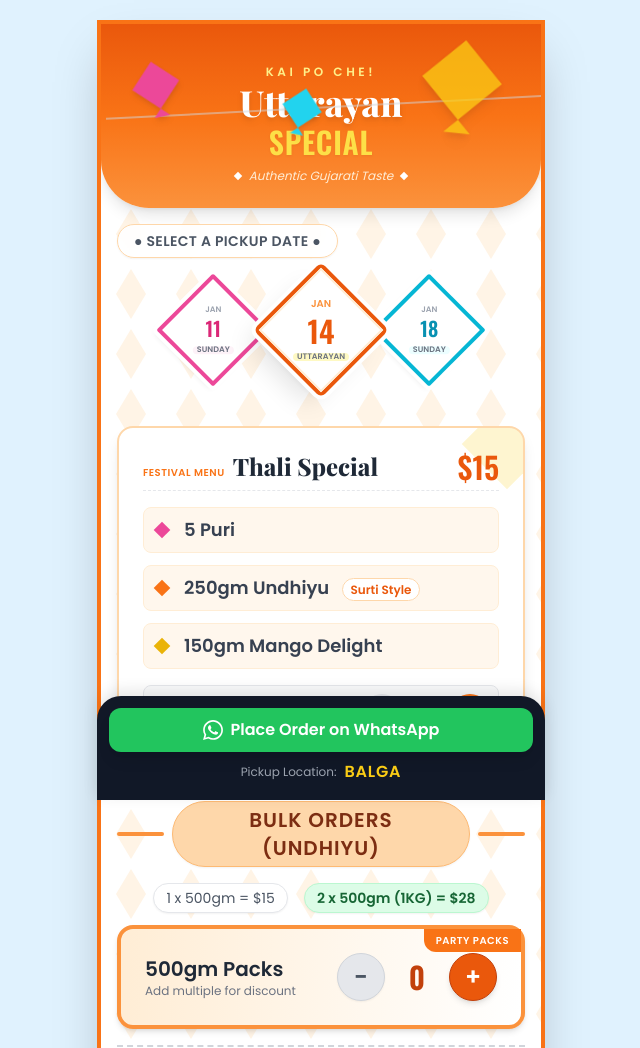
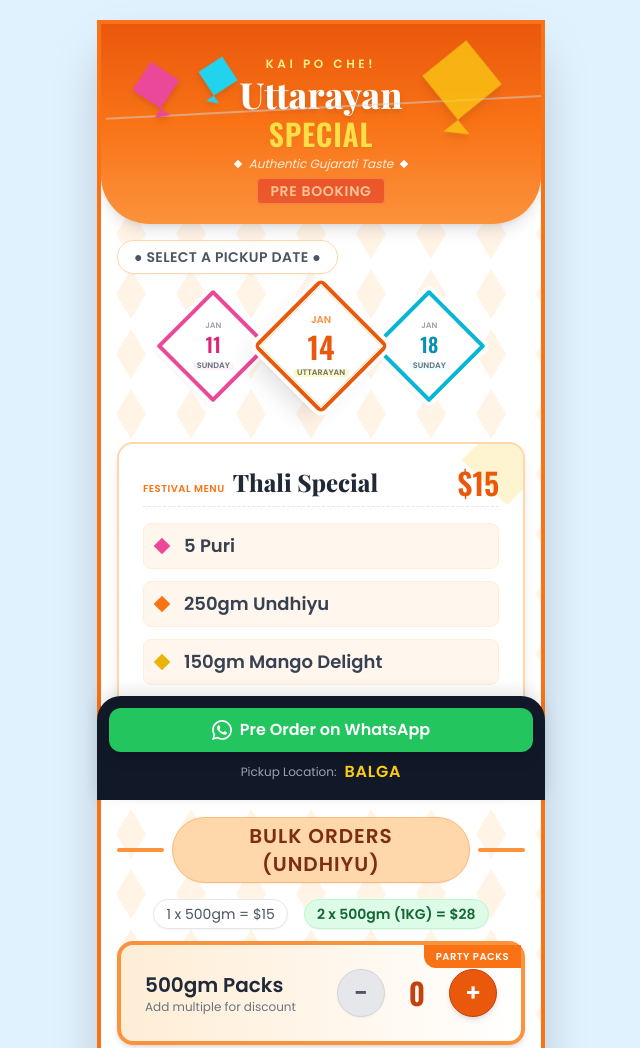
Before and after one commit to nayiishan/UttarayanOrder2026, a plain HTML site: page index.html in a window 1280 px wide. Shown: the top 1048 px of the page, without its empty margins (319-959 px from the left). Drawn offline with nearby package versions, Linux system fonts and the light colour scheme.

Commit message:
Update index.html

```diff
--- a/index.html
+++ b/index.html
@@ -95,7 +95,7 @@
                 </svg>
             </div>
              <!-- Hanging Kite 3 -->
-             <div class="absolute top-16 right-1/2 w-10 h-14" style="animation-duration: 5s;">
+             <div class="absolute top-8 left-24 w-10 h-14" style="animation-duration: 5s;">
                 <svg viewBox="0 0 24 30" fill="currentColor" class="text-cyan-400 drop-shadow-md transform rotate-12">
                    <path d="M12 0 L24 12 L12 24 L0 12 Z" />
                    <path d="M12 24 L8 28 L16 28 Z" fill="currentColor"/>
@@ -104,14 +104,17 @@
         </div>
 
         <!-- Header (Made Smaller) -->
-        <div class="bg-gradient-to-b from-orange-600 via-orange-500 to-orange-400 text-white p-6 pt-10 text-center relative z-10 rounded-b-[3rem] shadow-lg">
+        <div class="bg-gradient-to-b from-orange-600 via-orange-500 to-orange-400 text-white p-5 pt-8 text-center relative z-10 rounded-b-[3rem] shadow-lg">
             <h3 class="text-xs font-bold tracking-[0.3em] uppercase mb-1 text-yellow-200">Kai Po Che!</h3>
             <h1 class="font-heading text-4xl font-bold leading-none mb-1 drop-shadow-md">Uttarayan</h1>
             <h2 class="font-oswald text-3xl font-bold text-yellow-300 drop-shadow-sm uppercase tracking-wide">Special</h2>
-            <div class="mt-2 flex justify-center items-center gap-2 text-orange-100 text-xs">
-                <span class="w-1.5 h-1.5 bg-white rotate-45"></span>
-                <span class="italic">Authentic Gujarati Taste</span>
-                <span class="w-1.5 h-1.5 bg-white rotate-45"></span>
+            <div class="mt-1 flex flex-col justify-center items-center gap-0.5">
+                <div class="flex items-center gap-2 text-orange-100 text-xs">
+                    <span class="w-1.5 h-1.5 bg-white rotate-45"></span>
+                    <span class="italic">Authentic Gujarati Taste</span>
+                    <span class="w-1.5 h-1.5 bg-white rotate-45"></span>
+                </div>
+                <div class="text-white font-bold text-sm bg-red-600 px-3 py-0.5 rounded animate-pulse mt-1 shadow-sm border border-red-400 tracking-wider">PRE BOOKING</div>
             </div>
         </div>
 
@@ -186,7 +189,6 @@
                         <svg class="w-5 h-5 mr-3 text-orange-500 fill-current" viewBox="0 0 24 24"><path d="M12 2L2 12l10 10 10-10L12 2z"/></svg>
                         <div>
                             <span class="font-bold text-lg">250gm Undhiyu</span>
-                            <span class="text-xs text-orange-600 font-semibold ml-2 bg-white px-2 py-0.5 rounded-full border border-orange-200">Surti Style</span>
                         </div>
                     </li>
                     <li class="flex items-center text-gray-700 bg-orange-50 p-2 rounded-lg border border-orange-100">
@@ -283,7 +285,7 @@
             <div class="p-3 pb-4">
                 <button onclick="initiateOrder()" class="w-full bg-green-500 hover:bg-green-600 text-white font-bold py-2.5 rounded-xl shadow-lg flex items-center justify-center gap-2 transition btn-press cursor-pointer">
                     <svg class="w-5 h-5" fill="currentColor" viewBox="0 0 24 24"><path d="M.057 24l1.687-6.163c-1.041-1.804-1.588-3.849-1.587-5.946.003-6.556 5.338-11.891 11.893-11.891 3.181.001 6.167 1.24 8.413 3.488 2.245 2.248 3.481 5.236 3.48 8.414-.003 6.557-5.338 11.892-11.893 11.892-1.99-.001-3.951-.5-5.688-1.448l-6.305 1.654zm6.597-3.807c1.676.995 3.276 1.591 5.392 1.592 5.448 0 9.886-4.434 9.889-9.885.002-5.462-4.415-9.89-9.881-9.892-5.452 0-9.887 4.434-9.889 9.884-.001 2.225.651 3.891 1.746 5.634l-.999 3.648 3.742-.981zm11.387-5.464c-.074-.124-.272-.198-.57-.347-.297-.149-1.758-.868-2.031-.967-.272-.099-.47-.149-.669.149-.198.297-.768.967-.941 1.165-.173.198-.347.223-.644.074-.297-.149-1.255-.462-2.39-1.475-.883-.788-1.48-1.761-1.653-2.059-.173-.297-.018-.458.13-.606.134-.133.297-.347.446-.521.151-.172.2-.296.3-.495.099-.198.05-.372-.025-.521-.075-.148-.669-1.611-.916-2.206-.242-.579-.487-.501-.669-.51l-.57-.01c-.198 0-.52.074-.792.372s-1.04 1.016-1.04 2.479 1.065 2.876 1.213 3.074c.149.198 2.095 3.2 5.076 4.487.709.306 1.263.489 1.694.626.712.226 1.36.194 1.872.118.571-.085 1.758-.719 2.006-1.413.248-.695.248-1.29.173-1.414z"/></svg>
-                    Place Order on WhatsApp
+                    Pre Order on WhatsApp
                 </button>
 
                 <div class="flex items-center justify-center gap-2 mt-2">
@@ -319,7 +321,7 @@
                 </div>
 
                 <button onclick="sendWhatsApp()" class="w-full bg-green-500 hover:bg-green-600 text-white font-bold py-3 rounded-lg shadow-md transition transform active:scale-95 flex items-center justify-center gap-2 mt-2">
-                    <span>Place Order on WhatsApp</span>
+                    <span>Pre Order on WhatsApp</span>
                     <svg class="w-5 h-5" fill="currentColor" viewBox="0 0 24 24"><path d="M.057 24l1.687-6.163c-1.041-1.804-1.588-3.849-1.587-5.946.003-6.556 5.338-11.891 11.893-11.891 3.181.001 6.167 1.24 8.413 3.488 2.245 2.248 3.481 5.236 3.48 8.414-.003 6.557-5.338 11.892-11.893 11.892-1.99-.001-3.951-.5-5.688-1.448l-6.305 1.654zm6.597-3.807c1.676.995 3.276 1.591 5.392 1.592 5.448 0 9.886-4.434 9.889-9.885.002-5.462-4.415-9.89-9.881-9.892-5.452 0-9.887 4.434-9.889 9.884-.001 2.225.651 3.891 1.746 5.634l-.999 3.648 3.742-.981zm11.387-5.464c-.074-.124-.272-.198-.57-.347-.297-.149-1.758-.868-2.031-.967-.272-.099-.47-.149-.669.149-.198.297-.768.967-.941 1.165-.173.198-.347.223-.644.074-.297-.149-1.255-.462-2.39-1.475-.883-.788-1.48-1.761-1.653-2.059-.173-.297-.018-.458.13-.606.134-.133.297-.347.446-.521.151-.172.2-.296.3-.495.099-.198.05-.372-.025-.521-.075-.148-.669-1.611-.916-2.206-.242-.579-.487-.501-.669-.51l-.57-.01c-.198 0-.52.074-.792.372s-1.04 1.016-1.04 2.479 1.065 2.876 1.213 3.074c.149.198 2.095 3.2 5.076 4.487.709.306 1.263.489 1.694.626.712.226 1.36.194 1.872.118.571-.085 1.758-.719 2.006-1.413.248-.695.248-1.29.173-1.414z"/></svg>
                 </button>
             </div>
@@ -524,8 +526,8 @@
             const undhiyuCost = (undhiyuPairs * 28) + (undhiyuRemainder * 15);
             const total = thaliCost + undhiyuCost;
 
-            // Calculate Total KG for Undhiyu
-            const undhiyuKg = undhiyuCount * 0.5;
+            // Calculate Total KG for Undhiyu (Include 250gm per Thali)
+            const undhiyuKg = (undhiyuCount * 0.5) + (thaliCount * 0.25);
 
             // Build WhatsApp Message
             let message = "Hello! I would like to place an order for Uttarayan:\n\n";
@@ -537,7 +539,10 @@
 
             if (undhiyuCount > 0) {
                 message += `• *${undhiyuCount} x 500gm Undhiyu* ($${undhiyuCost})\n`;
-                message += `   Total Qty = ${undhiyuKg}KG\n`;
+            }
+
+            if (undhiyuKg > 0) {
+                message += `   Total Undhiyu Qty = ${undhiyuKg}KG\n`;
             }
 
             message += `\n• *Total Estimate: $${total}*\n\n`;
```
